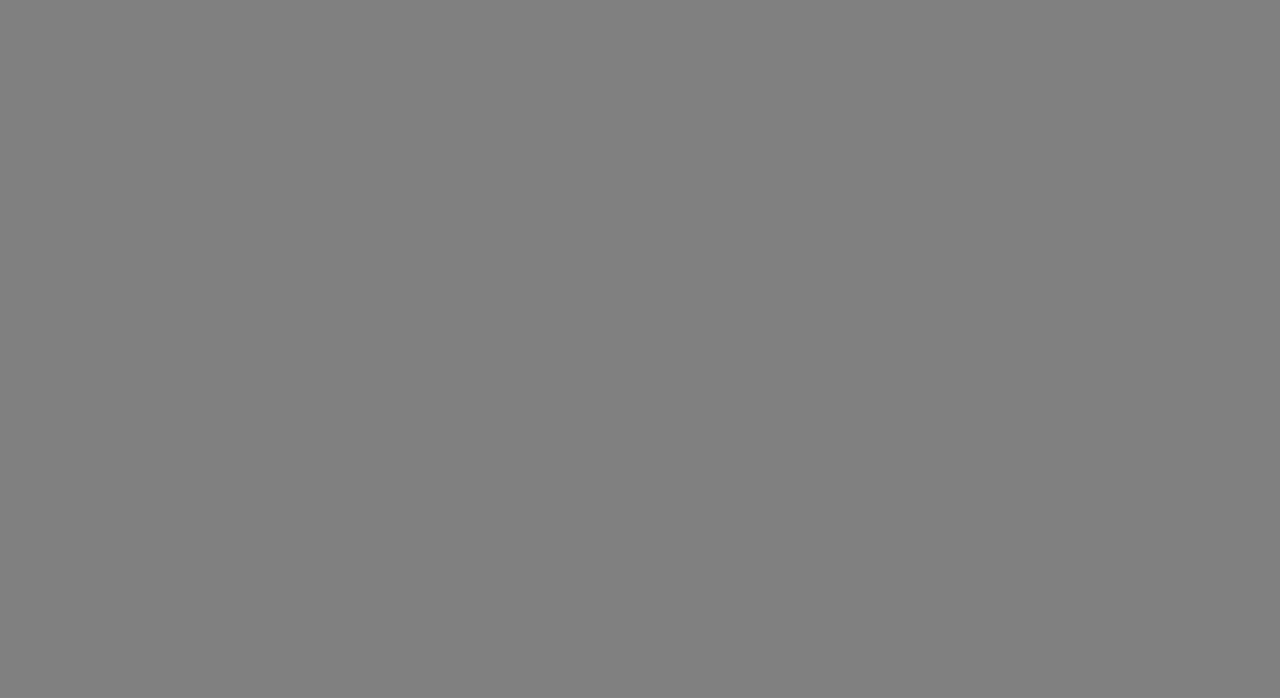
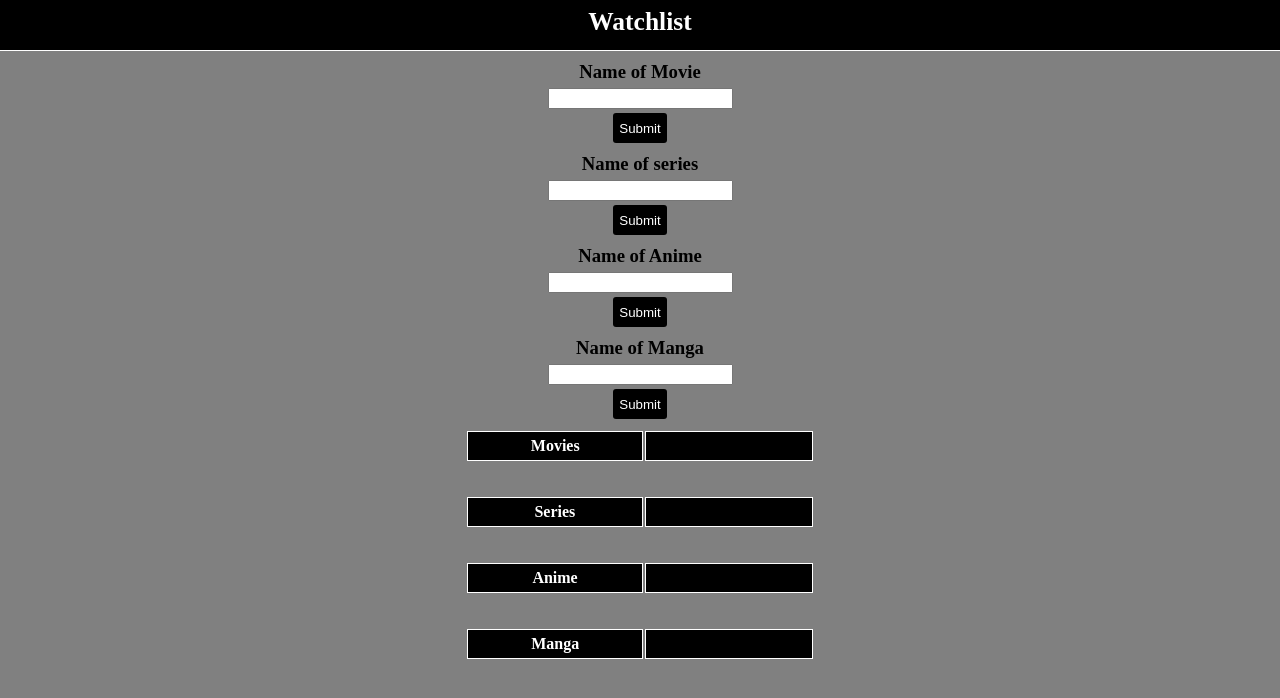
Before and after one commit to SammarJuneja/Watchlist, a plain HTML site: page index.html in a window 1280 px wide. Drawn offline with Linux system fonts and the light colour scheme; some packages are replaced by stand-ins of ours; a script that the page names is missing.

Commit message:
Update index.html

```diff
--- a/index.html
+++ b/index.html
@@ -7,7 +7,7 @@
   <title>Watchlist</title>
   <script src="//cdn.jsdelivr.net/npm/sweetalert2@11"></script>
   <link rel="stylesheet" href="style.css">
-  <script src="index.js">
+  <script src="index.js"></script>
 </head>
 <body>
 
```
